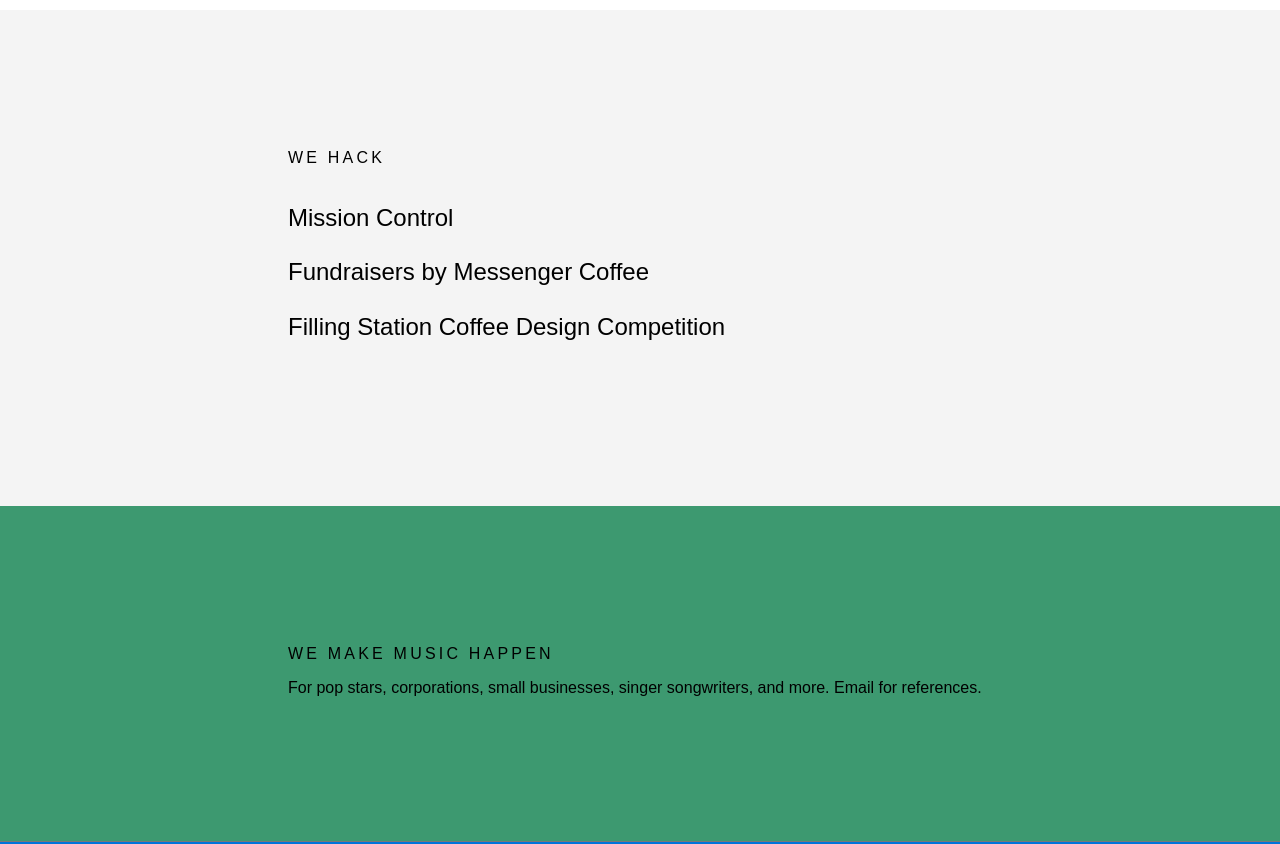
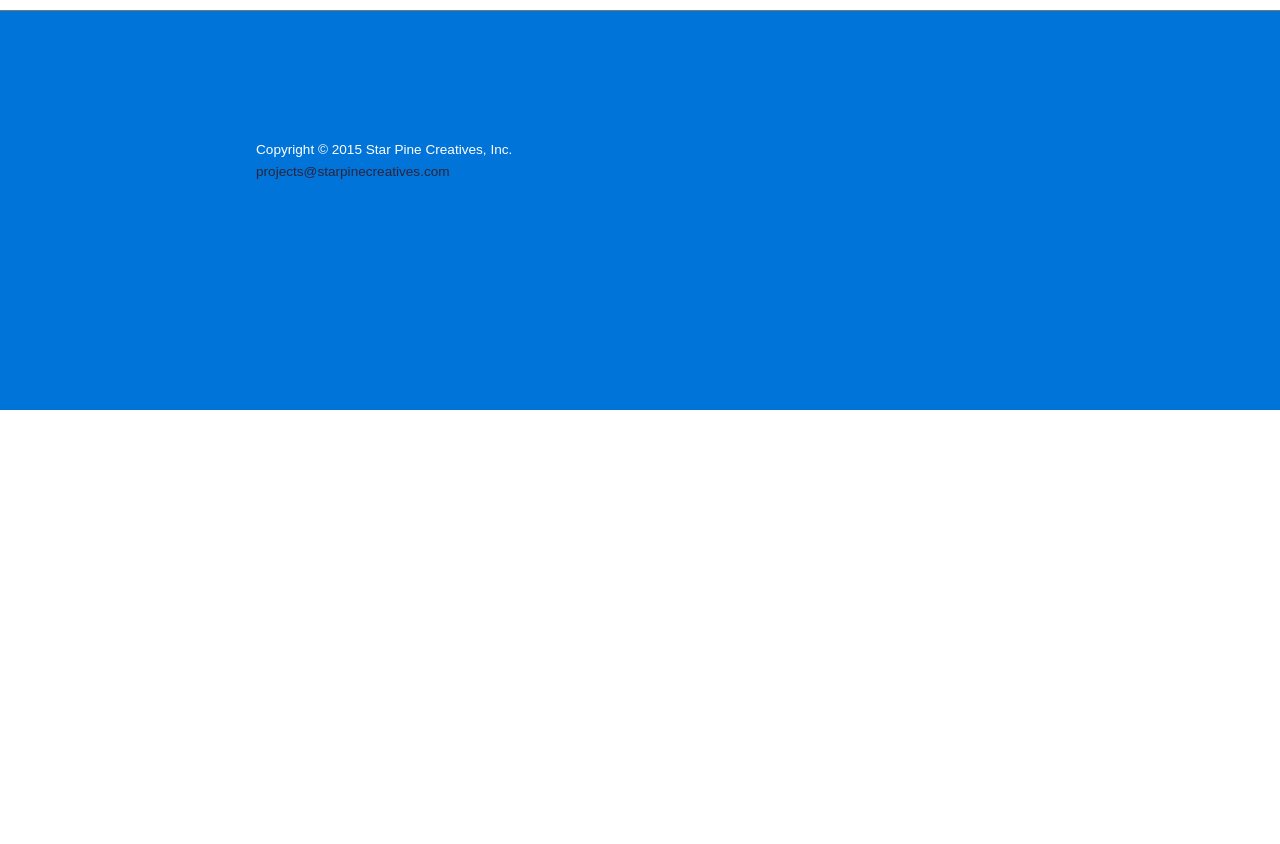
Before and after one commit to trevorwelch/spc2015, a plain HTML site: page index.html in a window 1280 px wide. Shown: the part 320-1164 px from the top of the page. After the commit the page ends 800 px from the top, so only its background shows below. Drawn offline with Linux system fonts and the light colour scheme.

Commit message:
stealth mode

```diff
--- a/index.html
+++ b/index.html
@@ -20,14 +20,15 @@
         </div>
       </header>
     </div>
+
     <main>
-      <section class="bg-near-white dt h-100 navy pvx pvxl-ns">
+      <!-- <section class="bg-near-white dt h-100 navy pvx pvxl-ns">
         <div class="dtc v-mid">
           <div class="mw7 center phm phl-ns tl tl-ns">
             <h1 class="f4 ttu book">we hack</h1>
             <ul class="f4 f3-ns list pln lh-copy">
-              <li id="hoverhax" data="SaaS analytics app, tracked over $50MM of revenue in 2014" class="pvs"><a href="http://analytics.61offers.com/">Mission Control</a></li>
-              <li id="hoverhax" data="Fundraiser app for boutique coffee roasting company" class="pvs"><a href="http://fundraiser.messengercoffee.org/">Fundraisers by Messenger Coffee</a></li>
+              <li id="hoverhax" data="SaaS analytics app, tracked over $120MM of revenue since 2014" class="pvs"><a href="http://analytics.61offers.com/">Mission Control</a></li>
+              <li id="hoverhax" data="Fundraiser app and front-end for boutique coffee roasting company" class="pvs"><a href="http://fundraiser.messengercoffee.org/">Fundraisers by Messenger Coffee</a></li>
               <li id="hoverhax" data="Net arty competition site for badass coffee chain" class="pvs"><a href="http://submit.fillingstationcoffee.com/">Filling Station Coffee Design Competition</a></li>
 
             </ul>
@@ -40,16 +41,16 @@
           <div class="mw7 center phm phl-ns tl tl-ns">
             <h1 class="f4 ttu book">we make music happen</h1>
 
-            <p> For pop stars, corporations, small businesses, singer songwriters, and more. Email for references. </p><!--
+            <p> For pop stars, corporations, small businesses, singer songwriters, and more. Email for references. </p>
             <ul class="f5 f3-ns list pln lh-copy">
               <li id="hoverhax" data="Folk music" class="pvs"><a href="http://trevorborden.com">Trevor Borden</a></li>
               <li id="hoverhax" data="Pop electronic" class="pvs"><a href="https://soundcloud.com/trevorwelch/sets/jasmine-ep/s-sv7Vb">Jasmine</a></li>
               <li id="hoverhax" data="Pop music" class="pvs"><a href="http://realhero.la/">Real Hero</a></li>
 
-            </ul> -->
+            </ul>
           </div>
         </div>
-      </section>
+      </section> -->
 
       <!-- <section class="bg-blue dt h-100 navy pvx pvxl-ns">
         <div class="dtc v-mid">
```
